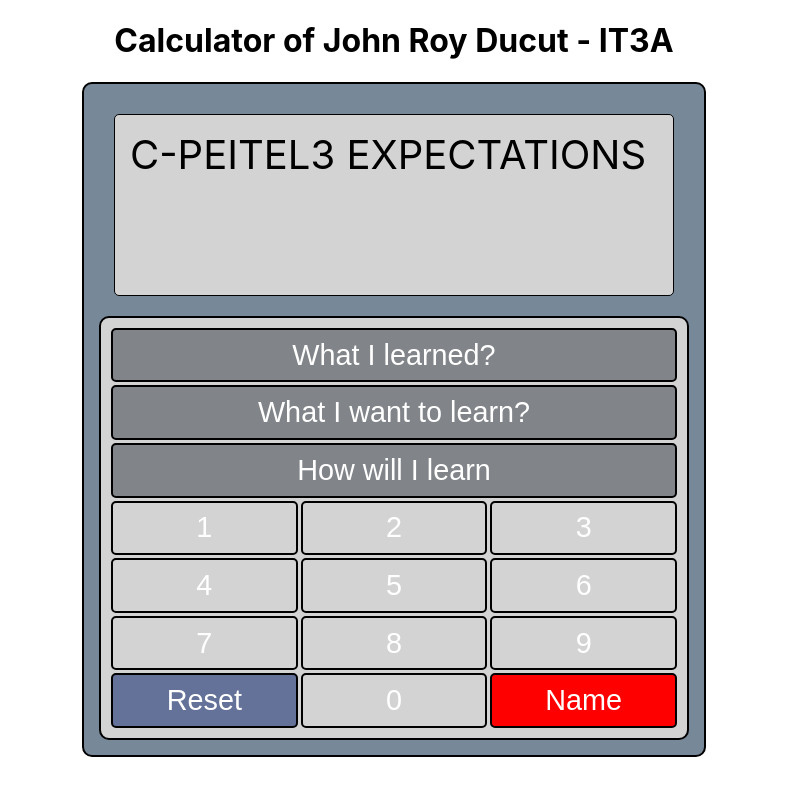
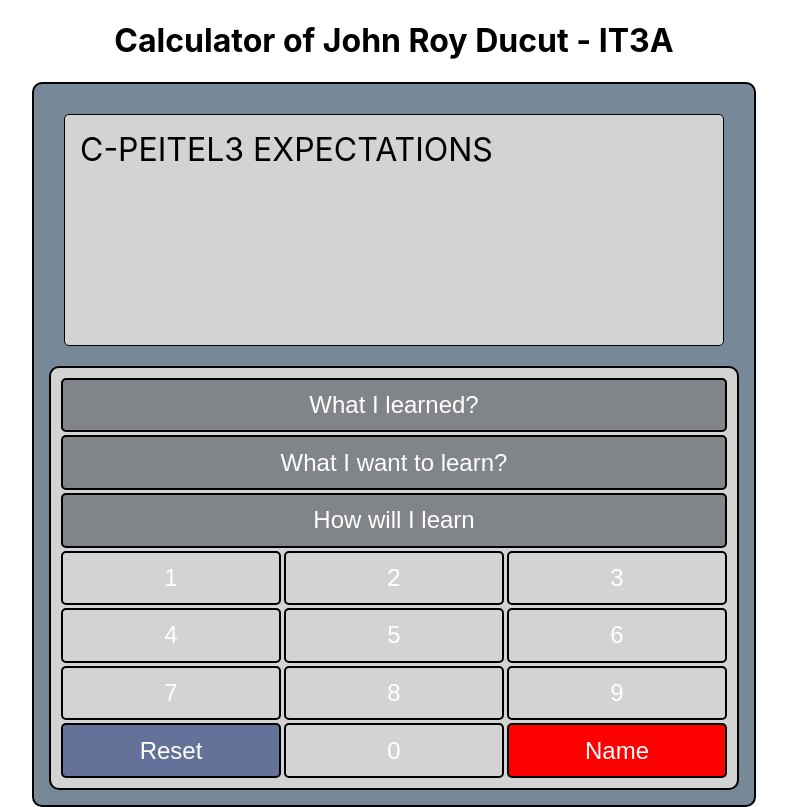
Before and after one commit to armandoxd03/passcode, a React (Create React App) app: page / in a window 1280 px wide. Shown: the whole page, without its empty margins (246-1033 px from the left). Built offline with nearby package versions, Linux system fonts and the light colour scheme.

Commit message:
Update App.css

```diff
--- a/src/App.css
+++ b/src/App.css
@@ -16,7 +16,7 @@
   margin: auto;
   margin-top: 20px;
   padding: 10px;
-  width: 600px;
+  width: 700px;
   background-color: lightslategray;
   border: 2px solid black;
   border-radius: 10px;
@@ -26,8 +26,8 @@
   border: 1px solid black;
   border-radius: 5px;
   background-color: lightgray;
-  font-size: 2.5rem;
-  height: 150px;
+  font-size: 2rem;
+  height: 200px;
   text-align: left;
   margin: 20px;
   padding: 15px;
@@ -39,7 +39,6 @@
   gap: 3px;
   grid-template-columns: repeat(3, 1fr);
   min-height: 400px;
-  font-size: 1.8rem;
   padding: 5px;
   background-color: lightgray;
   color: white;
@@ -48,7 +47,7 @@
 .Buttons > button {
   background-color: lightgray;
   border: 2px solid black;
-  font-size: 1.8rem;
+  font-size: 1.5rem;
   border-radius: 5px;
   color: white;
 }
@@ -59,7 +58,7 @@
 
 .full-width {
   grid-column: span 3;
-  font-size: 1.8rem;
+  font-size: 1.5rem;
 }
 
 .red-button {
```
